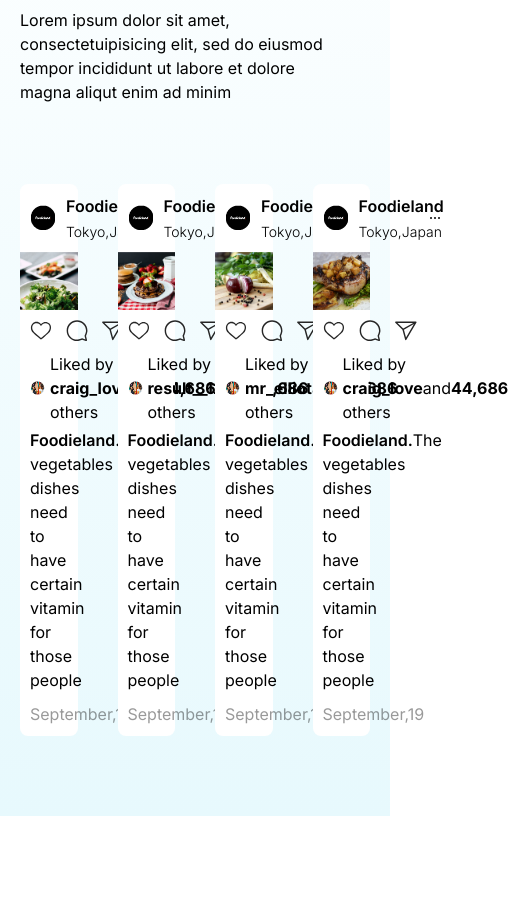
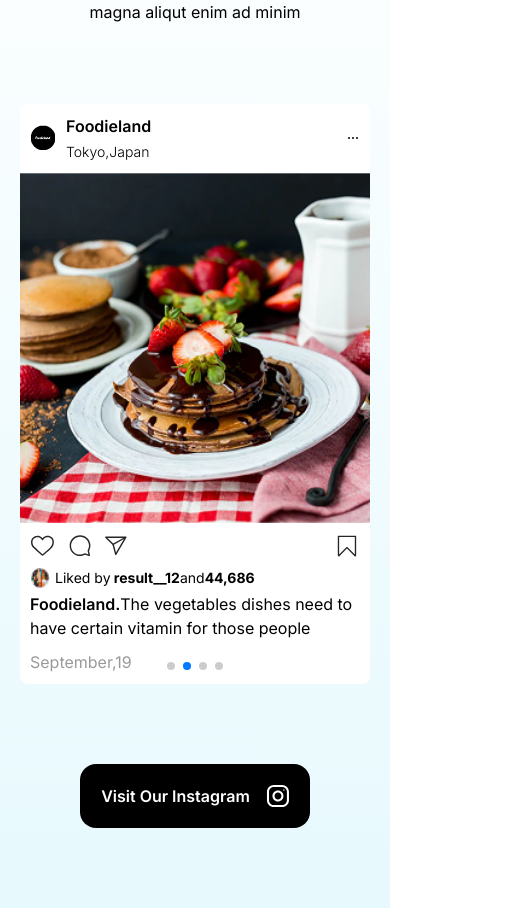
Before and after one commit to mrravan0/foodieland-project, a React (Vite) app: page / in a window 390 px wide. Shown: the part 7987-8895 px from the top of the page, 508 px wide, since content can reach past the window. Before the commit the page ends 8803 px from the top, so only its background shows below. Built offline with nearby package versions, Linux system fonts and the light colour scheme.

Commit message:
Given Responsive to the CheckOut Component

```diff
--- a/src/components/home-components/check-out/CheckOut.tsx
+++ b/src/components/home-components/check-out/CheckOut.tsx
@@ -1,12 +1,17 @@
 import type { FC } from "react";
 import CheckOutCard from "./CheckOutCard";
 import type { HomeCheckOutProps } from "../../../fake-data/home-data/HomeTypes";
+import InstagramIcon from "../../../svg/InstagramIcon";
+import useMediaQuery from "../../../hooks/UseMediaQuery";
+import { Swiper, SwiperSlide } from "swiper/react";
+import { Pagination, Autoplay } from "swiper/modules";
 
 const CheckOut: FC<HomeCheckOutProps> = ({ data }) => {
+  const isMobileS = useMediaQuery(550.9, "max");
   return (
-    <section className="bg-[linear-gradient(180deg,rgba(231,249,253,0)_0%,rgba(231,249,253,1)_100%)] py-20">
-      <div className="container-custom flex flex-col gap-y-20">
-        <div className="flex flex-col items-center gap-y-6">
+    <section className="bg-[linear-gradient(180deg,rgba(231,249,253,0)_0%,rgba(231,249,253,1)_100%)] pb-20">
+      <div className="container-custom flex flex-col items-center gap-y-20">
+        <div className="max-mobile-s:text-center flex flex-col items-center gap-y-6">
           <h1 className="text-custom-5xl">
             Check out @foodieland on Instagram
           </h1>
@@ -17,14 +22,40 @@ const CheckOut: FC<HomeCheckOutProps> = ({ data }) => {
             magna aliqut enim ad minim
           </p>
         </div>
-        <div className="grid grid-cols-4 gap-10">
+        <div className="max-tablet:grid-cols-2 max-mobile-s:flex grid grid-cols-4 gap-10 w-full">
+          {isMobileS ? (
+            <div className="w-full">
+              <Swiper
+                modules={[Autoplay, Pagination]}
+                loop={true}
+                spaceBetween={40}
+                slidesPerView={1}
+                pagination={{ clickable: true, type: "bullets" }}
+                autoplay={{ delay: 3000, pauseOnMouseEnter: true }}
+              >
                 {data?.map((item) => (
+                  <SwiperSlide>
                     <CheckOutCard
                       data={item}
                       key={item.id}
                     />
+                  </SwiperSlide>
                 ))}
+              </Swiper>
             </div>
+          ) : (
+            data?.map((item) => (
+              <CheckOutCard
+                data={item}
+                key={item.id}
+              />
+            ))
+          )}
+        </div>
+        <button className="button-custom max-laptop:max-w-57.5 flex w-full max-w-76.25 items-center gap-x-4">
+          Visit Our Instagram
+          <InstagramIcon color="white" />
+        </button>
       </div>
     </section>
   );
--- a/src/components/home-components/check-out/CheckOutCard.tsx
+++ b/src/components/home-components/check-out/CheckOutCard.tsx
@@ -8,8 +8,8 @@ import MessengerIcon from "../../../svg/CheckOutIcons/MessengerIcon";
 const CheckOutCard: FC<HomeCheckOutCardProps> = ({ data }) => {
   return (
     <div className="flex cursor-pointer flex-col gap-y-2.5 rounded-lg bg-white py-2.5 duration-300 hover:scale-95">
-      <div className="flex items-center justify-between">
-        <div className="flex items-center gap-x-2.5 pr-3 pl-2.5">
+      <div className="flex items-center justify-between pr-3 pl-2.5">
+        <div className="flex items-center gap-x-2.5">
           <img
             src="/home-page/homeCheckOut/photo1.png"
             alt=""
@@ -41,15 +41,15 @@ const CheckOutCard: FC<HomeCheckOutCardProps> = ({ data }) => {
         <div className="flex flex-col gap-y-1">
           <div className="flex items-center gap-x-1.25">
             <img
+              className="size-5"
               src="/home-page/homeCheckOut/photo2.png"
               alt=""
             />
-            <p>
+            <p className="grow text-sm">
               Liked by
               <span className="font-bold"> {data.title}</span>
               and
               <span className="font-bold">44,686</span>
-              <br /> others
             </p>
           </div>
           <p>
--- a/src/components/layout/header/HeaderOverlay.tsx
+++ b/src/components/layout/header/HeaderOverlay.tsx
@@ -23,7 +23,7 @@ const HeaderOverlay: FC<HeaderProps> = ({ data, property }) => {
       <div className="max-tablet:justify-center flex items-center gap-x-10">
         <FacebookIcon />
         <TwitterIcon />
-        <InstagramIcon />
+        <InstagramIcon color="black" />
       </div>
     </div>
   );
--- a/src/svg/CheckOutIcons/HeartIcon.tsx
+++ b/src/svg/CheckOutIcons/HeartIcon.tsx
@@ -1,9 +1,9 @@
 const HeartIcon = () => {
   return (
     <svg
-      width="22"
-      height="22"
-      viewBox="0 0 20 17"
+      width="25"
+      height="25"
+      viewBox="0 0 20 16"
       fill="none"
       xmlns="http://www.w3.org/2000/svg"
     >
--- a/src/svg/InstagramIcon.tsx
+++ b/src/svg/InstagramIcon.tsx
@@ -1,6 +1,10 @@
 import type { FC } from "react";
 
-const InstagramIcon:FC = () => {
+type InstagramIconProps = {
+  color: string;
+};
+
+const InstagramIcon: FC<InstagramIconProps> = ({ color }) => {
   return (
     <svg
       width="23"
@@ -13,19 +17,19 @@ const InstagramIcon:FC = () => {
         fillRule="evenodd"
         clipRule="evenodd"
         d="M7.83667 0H16.0867C19.883 0 22.9617 3.07862 22.9617 6.875V15.125C22.9617 18.9214 19.883 22 16.0867 22H7.83667C4.0403 22 0.96167 18.9214 0.96167 15.125V6.875C0.96167 3.07862 4.0403 0 7.83667 0ZM16.0867 19.9375C18.7404 19.9375 20.8992 17.7787 20.8992 15.125V6.875C20.8992 4.22125 18.7404 2.0625 16.0867 2.0625H7.83667C5.18292 2.0625 3.02417 4.22125 3.02417 6.875V15.125C3.02417 17.7787 5.18292 19.9375 7.83667 19.9375H16.0867Z"
-        fill="black"
+        fill={color}
       />
       <path
         fillRule="evenodd"
         clipRule="evenodd"
         d="M6.46167 11C6.46167 7.96263 8.9243 5.5 11.9617 5.5C14.999 5.5 17.4617 7.96263 17.4617 11C17.4617 14.0374 14.999 16.5 11.9617 16.5C8.9243 16.5 6.46167 14.0374 6.46167 11ZM8.52417 11C8.52417 12.8948 10.0669 14.4375 11.9617 14.4375C13.8564 14.4375 15.3992 12.8948 15.3992 11C15.3992 9.10388 13.8564 7.5625 11.9617 7.5625C10.0669 7.5625 8.52417 9.10388 8.52417 11Z"
-        fill="black"
+        fill={color}
       />
       <circle
         cx="17.8742"
         cy="5.08761"
         r="0.732875"
-        fill="black"
+        fill={color}
       />
     </svg>
   );
```
Lines whose indentation alone changed are shown as unchanged.
